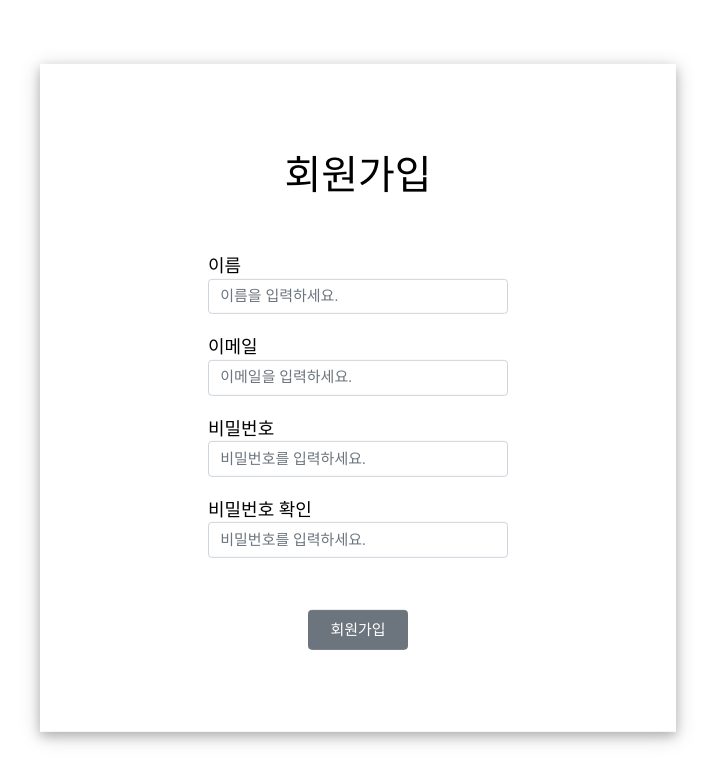
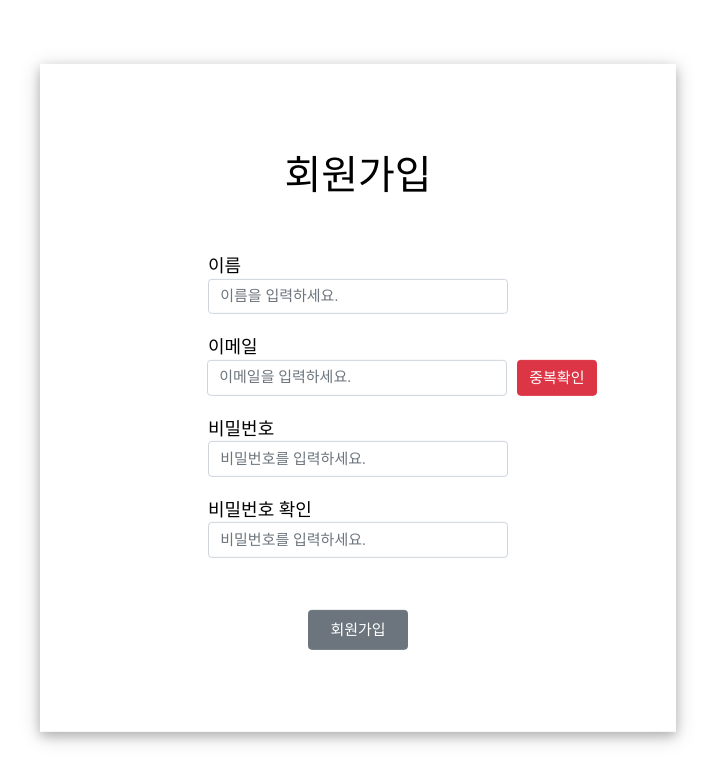
Before and after one commit to Kim-DaHam/recipe-app-front, a React (Create React App) app in the folder recipe-react-app/: page /signup in a window 1280 px wide. Shown: the part 102-884 px from the top of the page, without its empty margins (282-997 px from the left). Built offline with nearby package versions, Linux system fonts and the light colour scheme; a web font is replaced by a local one.

Commit message:
회원가입-이메일 중복확인 버튼 ui 수정

```diff
--- a/recipe-react-app/src/routes/Signup/Signup.css
+++ b/recipe-react-app/src/routes/Signup/Signup.css
@@ -24,8 +24,10 @@
 }
 
 #signup label {
+    width: 300px;
     height: 18px;
     font-size: 18px;
+    text-align: left;
 }
 
 #signup .form-row {
@@ -34,7 +36,17 @@
     margin-bottom: 20px;
 }
 
-#signup button {
+#signup #submit-btn {
     width: 100px;
     height: 40px;
 }
+
+#signup #email-input {
+    float: left;
+    width: auto;
+    margin-left: 117px;
+}
+
+#signup #dupl-btn {
+    margin-left: 10px;
+}
--- a/recipe-react-app/src/routes/Signup/Signup.js
+++ b/recipe-react-app/src/routes/Signup/Signup.js
@@ -60,40 +60,41 @@ class Signup extends React.Component {
                         <p id="title" className="w3-center w3-padding-32">회원가입</p>
                         <div className="w3-center">
                             <form id="signup-form" onSubmit={this.handleSubmit} action="/action_page.php" className="needs-validation" noValidate>
+                                <label>이름</label>
                                 <div className="form-row">
-                                    <label>이름</label>
                                     <input type="text" className="form-control"
                                     id="uname" placeholder="이름을 입력하세요."
                                     name="uname" required/>
                                     <div className="valid-feedback"></div>
                                     <div className="invalid-feedback">-</div>
                                 </div>
-                                <div className="form-row">
-                                    <label>이메일</label>
+                                <label>이메일</label>
+                                <div id="email-input" className="form-row">
                                     <input type="text" className="form-control"
                                     id="uemail" placeholder="이메일을 입력하세요."
                                     name="uemail" required/>
                                     <div className="valid-feedback"></div>
                                     <div className="invalid-feedback">-</div>
+                                    <button id="dupl-btn" type="button" class="btn btn-danger">중복확인</button>
                                 </div>
+                                <label>비밀번호</label>
                                 <div className="form-row">
-                                    <label>비밀번호</label>
                                     <input type="text" className="form-control"
                                     id="upw" placeholder="비밀번호를 입력하세요."
                                     name="upw" required/>
                                     <div className="valid-feedback"></div>
                                     <div className="invalid-feedback">-</div>
                                 </div>
+                                <label>비밀번호 확인</label>
                                 <div className="form-row">
-                                    <label>비밀번호 확인</label>
                                     <input type="text" className="form-control"
                                     id="upwh" placeholder="비밀번호를 입력하세요."
-                                    name="upwh" optional/>
+                                    name="upwh" required/>
                                     <div className="valid-feedback"></div>
                                     <div className="invalid-feedback">비밀번호가 일치하지 않습니다.</div>
                                 </div>
                                 <div className="w3-center w3-padding-32">
-                                    <button type="submit" className="btn btn-secondary">회원가입</button>
+                                    <button id="submit-btn" type="submit" className="btn btn-secondary">회원가입</button>
                                 </div>
                             </form>
                         </div>
```
